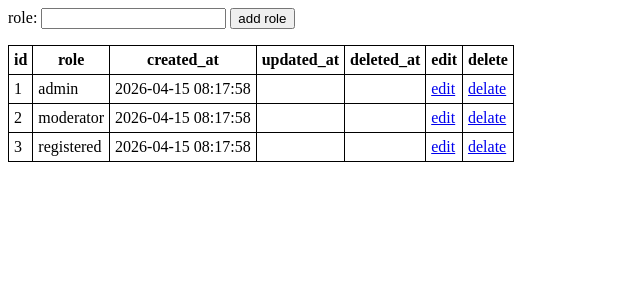
After one commit to mariamsuluahvili/php_2026, a PHP site: page /savarjisho2.php in a window 1280 px wide. The commit adds this page. Shown: the top 300 px of the page, without its empty margins (0-640 px from the left). Run offline with PHP 8.4, Linux system fonts and the light colour scheme; data comes from the database, SQL or seed files in the repository.

Commit message:
savarjisho

```diff
--- a/Lecture_8/classwork.php
+++ b/Lecture_8/classwork.php
@@ -30,5 +30,6 @@
         <br><br>
         <button name="send_button">Send File</button>
     </form>
+
 </body>
 </html>
--- /dev/null
+++ b/leacture_10/savarjisho2.php
@@ -0,0 +1,88 @@
+<?php
+$connect = mysqli_connect("localhost", "root", "", "blog");
+
+$select = "SELECT * FROM roles";
+$role_query = mysqli_query($connect, $select);
+$fetch_roles = mysqli_fetch_all($role_query);
+
+if(isset($_POST['add']) && !empty($_POST['role'])){
+    $role=$_POST['role'];
+    $insert="INSERT INTO roles (role) values ('$role')";
+    mysqli_query($connect,$insert);
+    header("location:savarjisho2.php");
+
+}
+if(isset($_GET['id'])){
+    $id=$_GET['id'];
+
+    if(isset($_POST['edit']) && !empty($_POST['edit_role'])){
+        $edit_role=$_POST['edit_role'];
+        $date=date("Y-m-d H:I:S");
+        $update="UPDATE roles set role='$edit_role', updated_at='$date' where id=$id";
+        mysqli_query($connect,$update);
+         header("location:savarjisho2.php");
+
+    }
+    $select_id="SELECT * FROM roles where id=$id";
+    $id_query=mysqli_query($connect,$select_id);
+    $fetch_id=mysqli_fetch_assoc($id_query);
+
+
+}
+ if(isset($_GET['del'])){
+      $id=$_GET['del'];
+      $delate="DELETE  FROM  roles where id=$id";
+      mysqli_query($connect,$delate);
+       header("location:savarjisho2.php");
+
+    }
+
+?>
+
+<style>
+table{
+    border:1px solid black;
+    border-collapse:collapse;
+}
+td,th{
+    border:1px solid black;
+    padding:5px;
+}
+</style>
+<form method="POST">
+    <?php if(isset($fetch_id)){ ?>
+    edit role:
+    <input type="text" name="edit_role" value="<?=$fetch_id['role'] ?>">
+    <button name="edit">edit role</button>
+</form>
+<?php } ?>
+<form method="POST">
+    role:
+    <input type="text" name="role">
+    <button name="add">add role</button>
+</form>
+
+<table>
+<tr>
+    <th>id</th>
+    <th>role</th>
+    <th>created_at</th>
+    <th>updated_at</th>
+    <th>deleted_at</th>
+    <th>edit</th>
+    <th>delete</th>
+</tr>
+
+<?php foreach($fetch_roles as $row){ ?>
+<tr>
+    <td><?= $row[0] ?></td>
+    <td><?= $row[1] ?></td>
+    <td><?= $row[2] ?></td>
+    <td><?= $row[3] ?></td>
+    <td><?= $row[4] ?></td>
+   <td><a href="?id=<?=$row[0]?>">edit</a></td>
+   <td><a href="?del=<?=$row[0]?>">delate</a></td>
+</tr>
+<?php } ?>
+
+</table>
```
Also changed, not shown: Lecture_8/savarjisho.php (added, +16 -0 lines), leacture_10/savarjisho.php (+4 -6 lines), leacture_10/savarjisho3.php (added, +80 -0 lines), leacture_11/homework/courses.php (+4 -4 lines), 1 other file.
